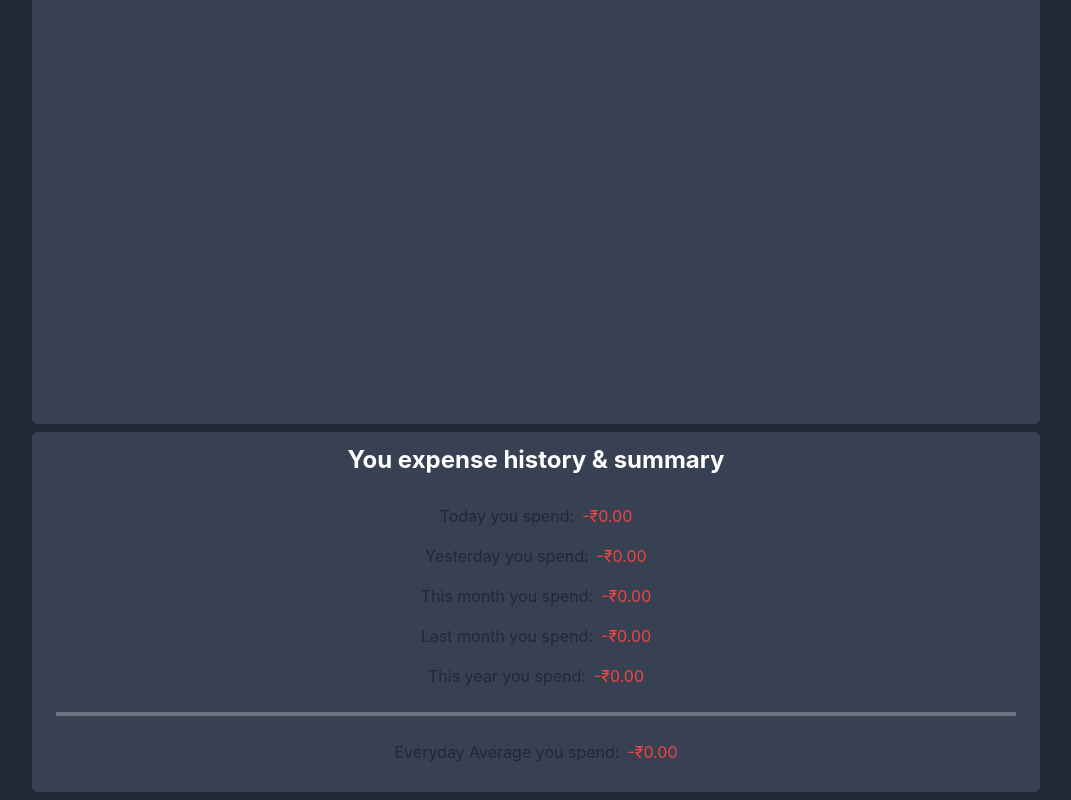
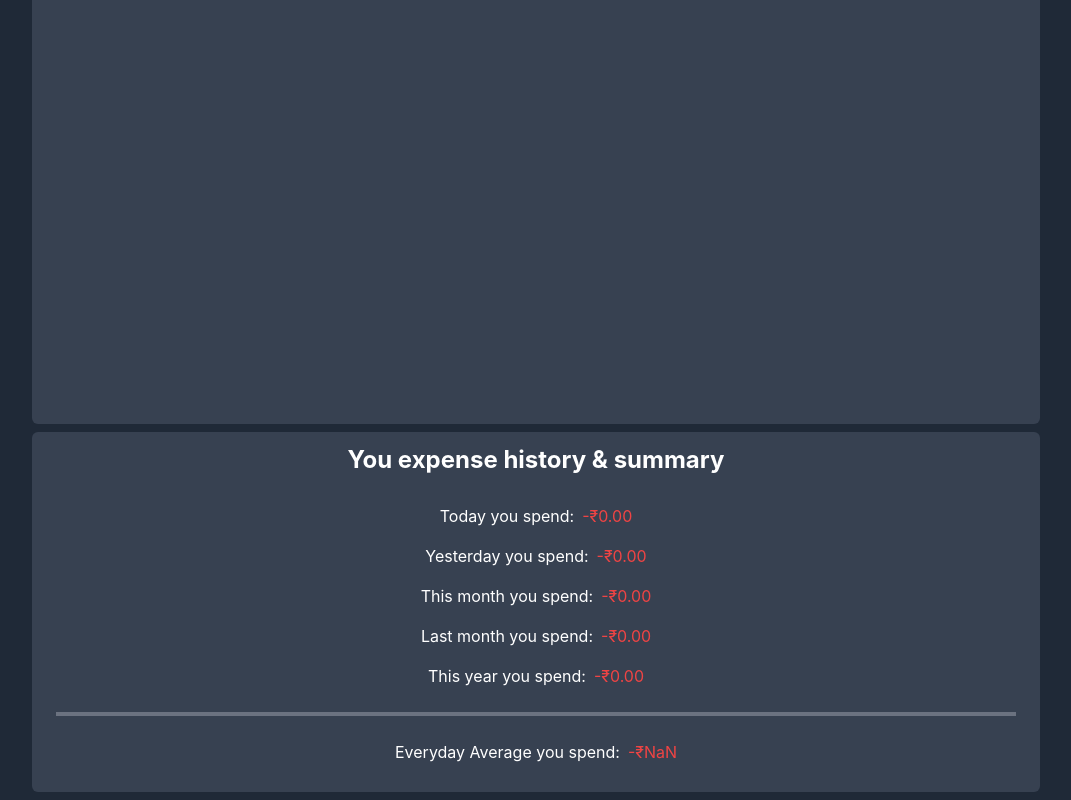
Before and after one commit to ejajahmad/budgetter, a React (Vite) app: page / in a window 1280 px wide. Shown: the part 352-1152 px from the top of the page, without its empty margins (104-1175 px from the left). Built offline with nearby package versions, Linux system fonts and the light colour scheme.

Commit message:
Average Spend Fix

```diff
--- a/src/App.jsx
+++ b/src/App.jsx
@@ -412,7 +412,7 @@ function App() {
         <h2 className="text-2xl font-bold text-center">You expense history & summary</h2>
         <div className="p-3 w-full h-full flex flex-col gap-2  items-center justify-center">
           {/* Today */}
-          <p className=" p-1 rounded-full text-md flex items-center gap-2 flex-wrap text-gray-800 dark:text-white">
+          <p className=" p-1 rounded-full text-md flex items-center gap-2 flex-wrap text-white">
             Today you spend:{" "}
             <span className="text-red-500">
               -
@@ -426,7 +426,7 @@ function App() {
             </span>
           </p>
           {/* Yesterday */}
-          <p className=" p-1 rounded-full text-md flex items-center gap-2 flex-wrap text-gray-800 dark:text-white">
+          <p className=" p-1 rounded-full text-md flex items-center gap-2 flex-wrap text-white">
             Yesterday you spend:{" "}
             <span className="text-red-500">
               -
@@ -440,7 +440,7 @@ function App() {
             </span>
           </p>
           {/* Week */}
-          <p className=" p-1 rounded-full text-md flex items-center gap-2 flex-wrap text-gray-800 dark:text-white">
+          <p className=" p-1 rounded-full text-md flex items-center gap-2 flex-wrap text-white">
             This month you spend:{" "}
             <span className="text-red-500">
               -
@@ -454,7 +454,7 @@ function App() {
             </span>
           </p>
           {/* Last Week */}
-          <p className=" p-1 rounded-full text-md flex items-center gap-2 flex-wrap text-gray-800 dark:text-white">
+          <p className=" p-1 rounded-full text-md flex items-center gap-2 flex-wrap text-white">
             Last month you spend:{" "}
             <span className="text-red-500">
               -
@@ -468,7 +468,7 @@ function App() {
             </span>
           </p>
           {/* Year */}
-          <p className=" p-1 rounded-full text-md flex items-center gap-2 flex-wrap text-gray-800 dark:text-white">
+          <p className=" p-1 rounded-full text-md flex items-center gap-2 flex-wrap text-white">
             This year you spend:{" "}
             <span className="text-red-500">
               -
@@ -485,15 +485,14 @@ function App() {
           <hr className=" border-2 bg-transparent border-gray-500 w-full my-3" />
 
           {/* Average */}
-          <p className=" p-1 rounded-full text-md flex items-center gap-2 flex-wrap text-gray-800 dark:text-white">
+          <p className=" p-1 rounded-full text-md flex items-center gap-2 flex-wrap text-white">
             Everyday Average you spend:
             <span className="text-red-500">
               -
               {internationalizeCurrency(
-                expenses.reduce(function (previousValue, currentValue, i) {
-                  return Math.round((parseInt(previousValue.amount) + parseInt(currentValue.amount)) / parseInt(previousValue.amount.toString().length));
-                }, 0)
-              )}{" "}
+                expenses.map((expense) => parseInt(expense.amount)).reduce((a, c) => a + c, 0) /
+                  expenses.map((expense) => parseInt(expense.amount)).length
+              )}
             </span>
           </p>
         </div>
```
